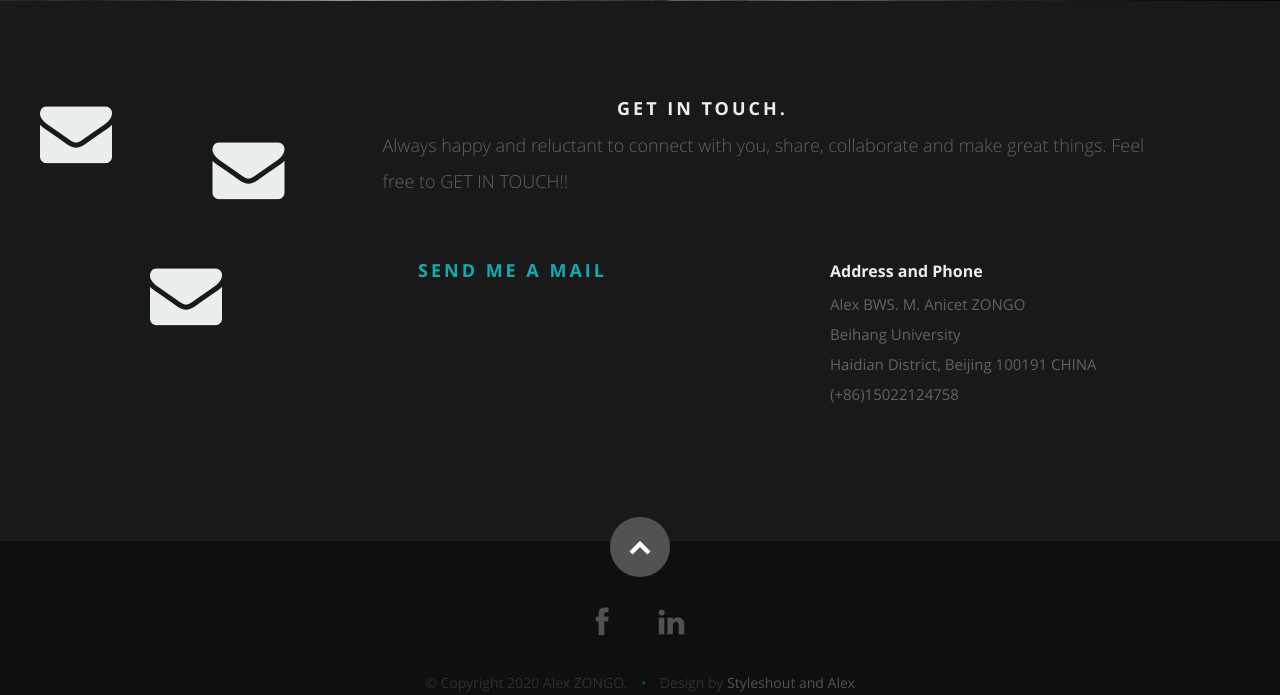
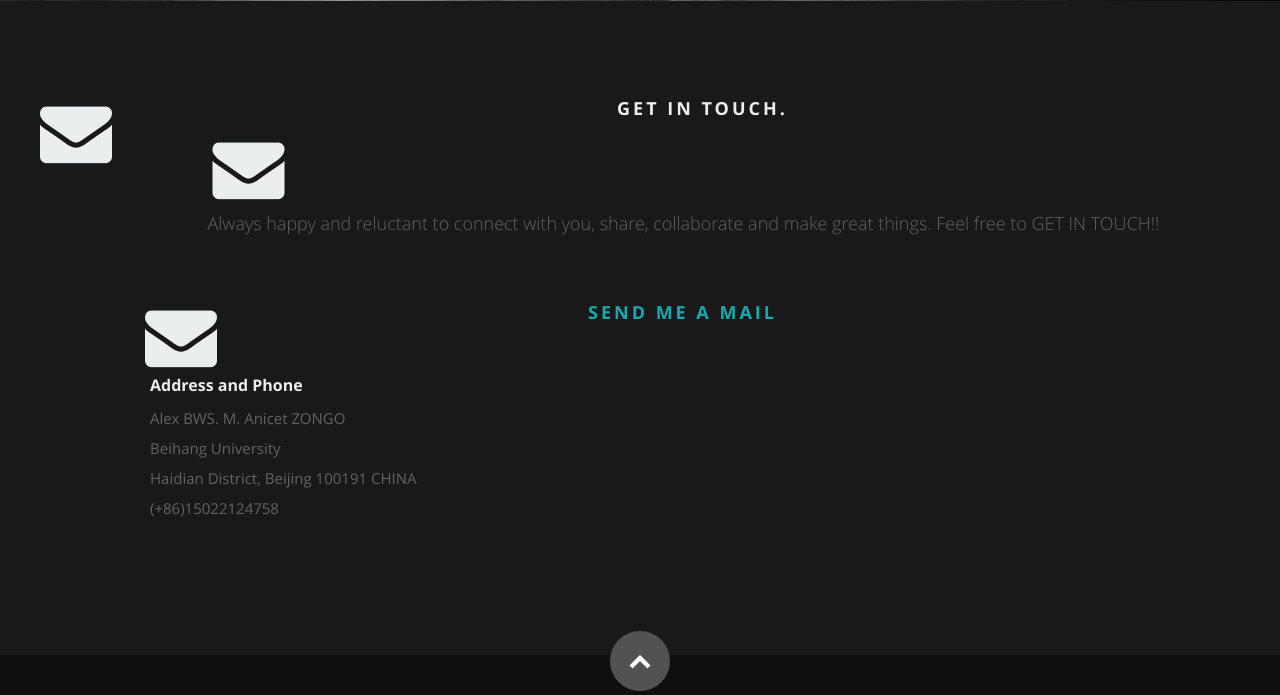
Before and after one commit to Alex-Zongo/PortfolioDjango, a Django app: page /projects/ in a window 1280 px wide. Shown: the part 5354-6049 px from the top of the page. Run offline with Django 3.2, Linux system fonts and the light colour scheme; data comes from the database, SQL or seed files in the repository; some libraries are stand-ins or nearby versions.

Commit message:
modify contact page

```diff
--- a/projects/templates/project_index.html
+++ b/projects/templates/project_index.html
@@ -313,7 +313,7 @@
     </div>
 
 
-    <div class="ten columns">
+    <div class="container">
       <p class="lead">
         Always happy and reluctant to connect with you, share, collaborate and
         make great things. Feel free to GET IN TOUCH!!
@@ -322,7 +322,7 @@
   </div>
 
   <div class="row">
-    <div class="eight columns">
+    <div class="container">
       <h1 style="text-align:center"><a href="mailto: alexanicetzongo@gmail.com">Send Me a Mail</a></h1>
       <!-- form -->
       <!-- <form action="" method="post" id="contactForm" name="contactForm">
```
